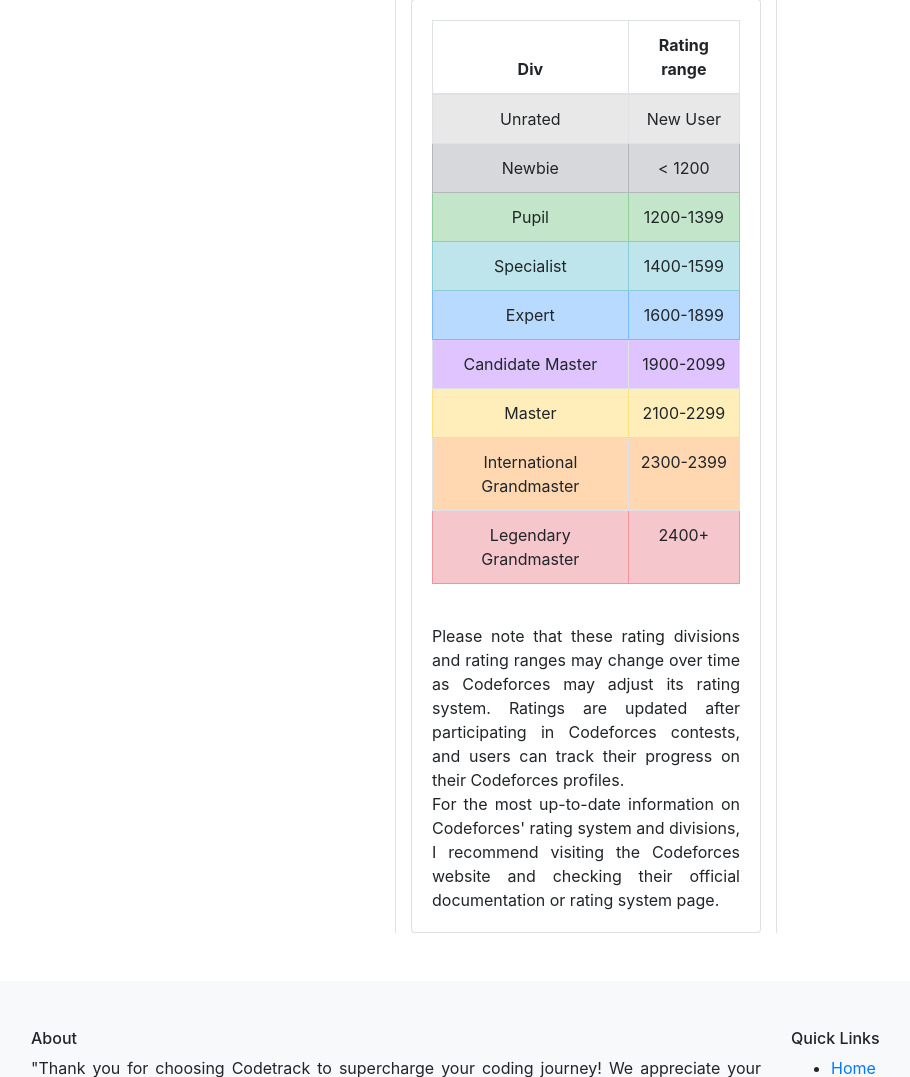
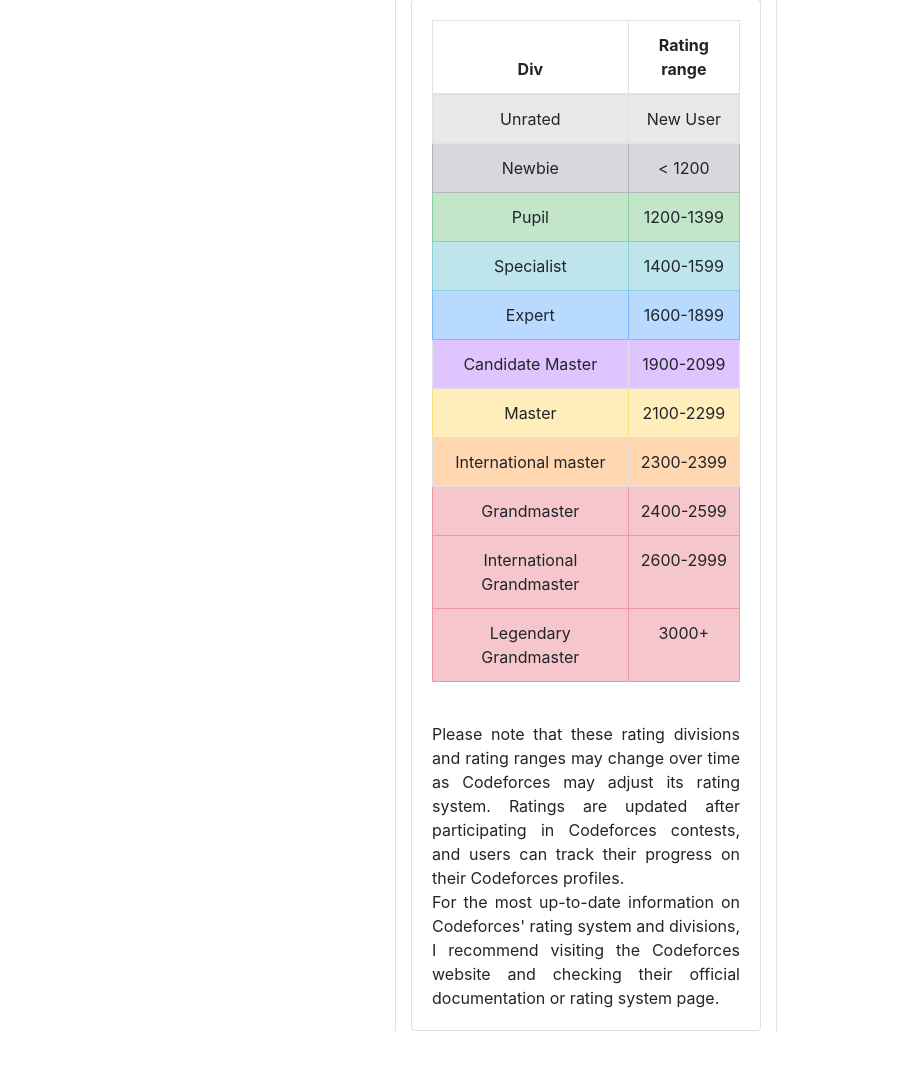
Before and after one commit to abcsumits/codetrack, a Django app: template templates/profile.html in a window 1280 px wide, after a click on "Where do I stand?". Shown: the part 670-1747 px from the top of the page, without its empty margins (54-964 px from the left). Run offline with Django 4.2, Linux system fonts and the light colour scheme; the template is opened without the code that fills it, so the values that code supplies are empty.

Commit message:
Update profile.html

```diff
--- a/templates/profile.html
+++ b/templates/profile.html
@@ -214,13 +214,23 @@
                                         </tr>
                                         <tr class="" style="background-color: rgb(255, 215, 176);">
                                             <!-- <th scope="row">3</th> -->
-                                            <td>International Grandmaster</td>
+                                            <td>International master</td>
                                             <td>2300-2399</td>
                                         </tr>
                                         <tr class="table-danger">
                                             <!-- <th scope="row">3</th> -->
+                                            <td>Grandmaster</td>
+                                            <td>2400-2599</td>
+                                        </tr>
+                                        <tr class="table-danger">
+                                            <!-- <th scope="row">3</th> -->
+                                            <td>International Grandmaster</td>
+                                            <td>2600-2999</td>
+                                        </tr>
+                                        <tr class="table-danger">
+                                            <!-- <th scope="row">3</th> -->
                                             <td>Legendary Grandmaster</td>
-                                            <td>2400+</td>
+                                            <td>3000+</td>
                                         </tr>
                                     </tbody>
                                 </table>
```
